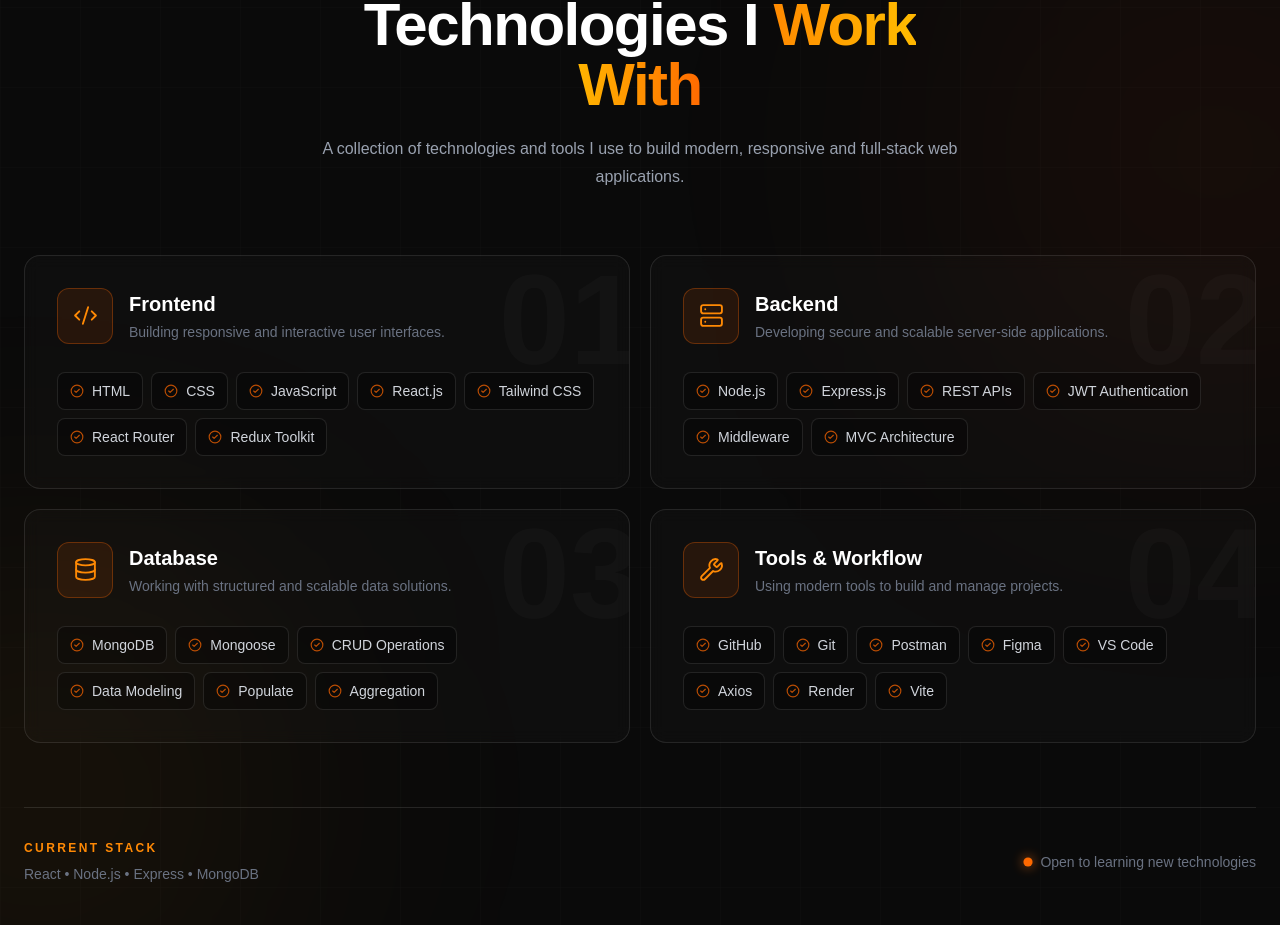
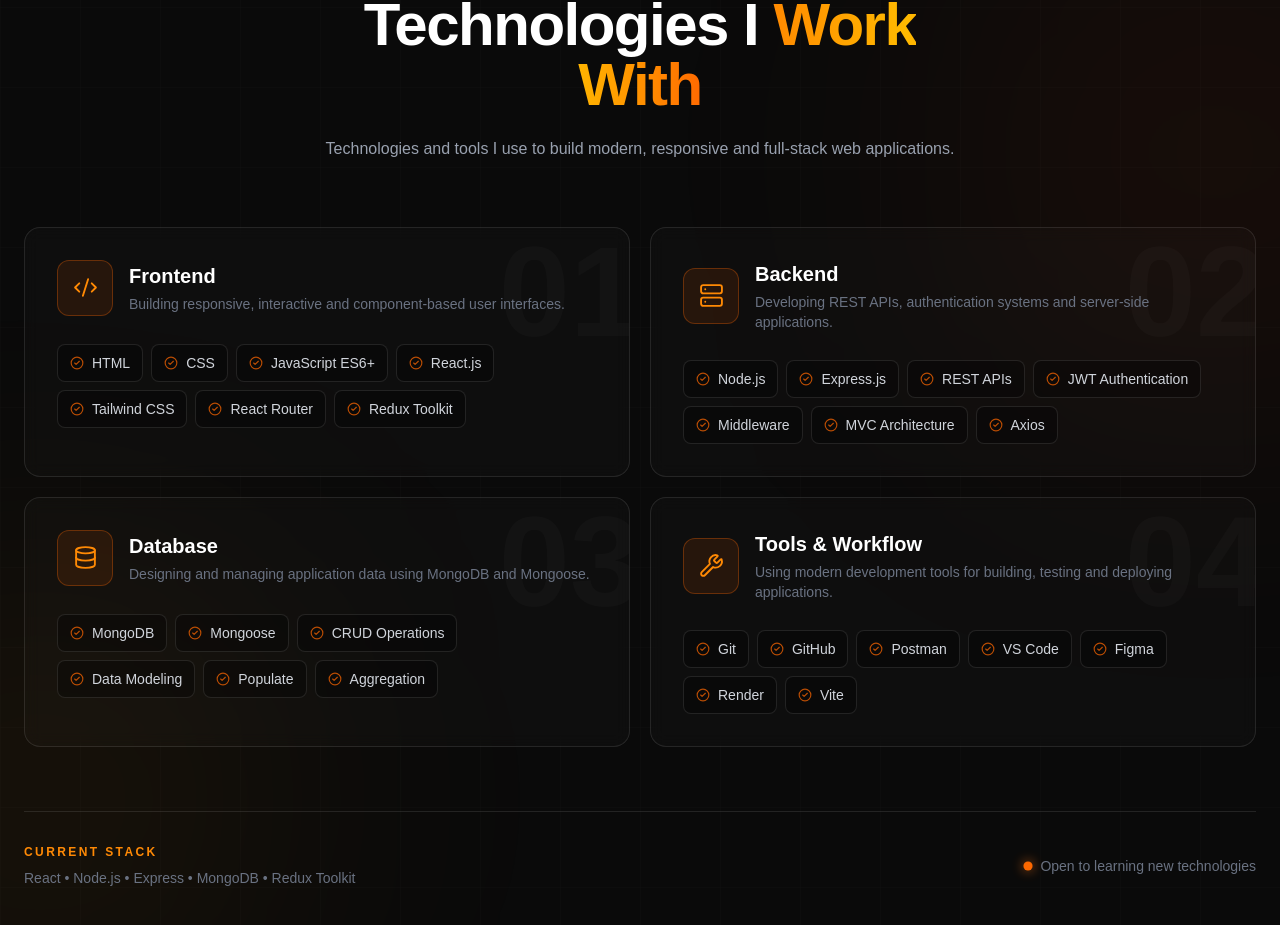
Before and after one commit to muhammadniishad786-rgb/portfolio, a React (Vite) app: page / in a window 1280 px wide. Shown: the part 2049-2974 px from the top of the page. Built offline with nearby package versions, Linux system fonts and the light colour scheme; no server answers.

Commit message:
skills page updated

```diff
--- a/src/pages/Skills.jsx
+++ b/src/pages/Skills.jsx
@@ -12,21 +12,24 @@
     {
       icon: Code2,
       title: "Frontend",
-      description: "Building responsive and interactive user interfaces.",
+      description:
+        "Building responsive, interactive and component-based user interfaces.",
       skills: [
         "HTML",
         "CSS",
-        "JavaScript",
+        "JavaScript ES6+",
         "React.js",
         "Tailwind CSS",
         "React Router",
         "Redux Toolkit",
       ],
     },
+
     {
       icon: Server,
       title: "Backend",
-      description: "Developing secure and scalable server-side applications.",
+      description:
+        "Developing REST APIs, authentication systems and server-side applications.",
       skills: [
         "Node.js",
         "Express.js",
@@ -34,12 +37,15 @@
         "JWT Authentication",
         "Middleware",
         "MVC Architecture",
+        "Axios",
       ],
     },
+
     {
       icon: Database,
       title: "Database",
-      description: "Working with structured and scalable data solutions.",
+      description:
+        "Designing and managing application data using MongoDB and Mongoose.",
       skills: [
         "MongoDB",
         "Mongoose",
@@ -49,17 +55,18 @@
         "Aggregation",
       ],
     },
+
     {
       icon: Wrench,
       title: "Tools & Workflow",
-      description: "Using modern tools to build and manage projects.",
+      description:
+        "Using modern development tools for building, testing and deploying applications.",
       skills: [
+        "Git",
         "GitHub",
-        "Git",
         "Postman",
+        "VS Code",
         "Figma",
-        "VS Code",
-        "Axios",
         "Render",
         "Vite",
       ],
@@ -70,6 +77,7 @@
 
   const containerVariants = {
     hidden: {},
+
     visible: {
       transition: {
         staggerChildren: 0.18,
@@ -88,6 +96,7 @@
       opacity: 1,
       x: 0,
       y: 0,
+
       transition: {
         duration: 0.9,
         ease: [0.22, 1, 0.36, 1],
@@ -106,6 +115,7 @@
       opacity: 1,
       scale: 1,
       y: 0,
+
       transition: {
         duration: 0.4,
         ease: "easeOut",
@@ -136,7 +146,6 @@
       />
 
       <div className="relative z-10 mx-auto max-w-7xl">
-
         {/* ================= HEADER ================= */}
 
         <motion.div
@@ -159,7 +168,6 @@
           className="mx-auto mb-16 max-w-2xl text-center"
         >
           <div className="mb-4 flex items-center justify-center gap-3">
-
             <motion.span
               initial={{
                 width: 0,
@@ -172,7 +180,6 @@
               }}
               transition={{
                 duration: 0.7,
-                delay: 0.2,
               }}
               className="h-[2px] bg-gradient-to-r from-orange-500 to-amber-500"
             />
@@ -193,11 +200,9 @@
               }}
               transition={{
                 duration: 0.7,
-                delay: 0.2,
               }}
               className="h-[2px] bg-gradient-to-r from-amber-500 to-orange-500"
             />
-
           </div>
 
           <h2 className="text-4xl font-extrabold tracking-tight sm:text-5xl lg:text-6xl">
@@ -208,8 +213,8 @@
           </h2>
 
           <p className="mt-5 text-sm leading-7 text-gray-400 sm:text-base">
-            A collection of technologies and tools I use to build modern,
-            responsive and full-stack web applications.
+            Technologies and tools I use to build modern, responsive and
+            full-stack web applications.
           </p>
         </motion.div>
 
@@ -238,7 +243,6 @@
                 }}
                 className="group relative overflow-hidden rounded-2xl border border-white/10 bg-white/[0.02] p-7 backdrop-blur-sm transition-colors duration-500 hover:border-orange-500/40 hover:bg-orange-500/[0.03] sm:p-8"
               >
-
                 {/* ================= HOVER GLOW ================= */}
 
                 <div className="pointer-events-none absolute -right-24 -top-24 h-48 w-48 rounded-full bg-orange-500/10 opacity-0 blur-3xl transition duration-700 group-hover:opacity-100" />
@@ -252,7 +256,6 @@
                 {/* ================= HEADER ================= */}
 
                 <div className="relative flex items-center gap-4">
-
                   <motion.div
                     whileHover={{
                       scale: 1.08,
@@ -263,10 +266,7 @@
                     }}
                     className="flex h-14 w-14 shrink-0 items-center justify-center rounded-xl border border-orange-500/30 bg-orange-500/10 text-orange-400 transition-all duration-300 group-hover:border-orange-500/60 group-hover:bg-orange-500 group-hover:text-white group-hover:shadow-[0_0_30px_rgba(249,115,22,0.35)]"
                   >
-                    <Icon
-                      size={25}
-                      strokeWidth={1.8}
-                    />
+                    <Icon size={25} strokeWidth={1.8} />
                   </motion.div>
 
                   <div>
@@ -278,7 +278,6 @@
                       {category.description}
                     </p>
                   </div>
-
                 </div>
 
                 {/* ================= SKILLS ================= */}
@@ -310,7 +309,6 @@
                 {/* ================= BOTTOM ACCENT ================= */}
 
                 <div className="absolute bottom-0 left-0 h-[2px] w-0 bg-gradient-to-r from-orange-500 to-amber-500 transition-all duration-500 group-hover:w-full" />
-
               </motion.div>
             );
           })}
@@ -338,19 +336,17 @@
           className="mt-16 border-t border-white/10 pt-8"
         >
           <div className="flex flex-col items-center justify-between gap-5 text-center sm:flex-row sm:text-left">
-
             <div>
               <p className="text-xs font-semibold uppercase tracking-[0.2em] text-orange-400">
                 Current Stack
               </p>
 
               <p className="mt-2 text-sm text-gray-500">
-                React • Node.js • Express • MongoDB
+                React • Node.js • Express • MongoDB • Redux Toolkit
               </p>
             </div>
 
             <div className="flex items-center gap-2 text-sm text-gray-500">
-
               <motion.span
                 animate={{
                   opacity: [0.4, 1, 0.4],
@@ -366,10 +362,8 @@
 
               Open to learning new technologies
             </div>
-
           </div>
         </motion.div>
-
       </div>
     </section>
   );
```
